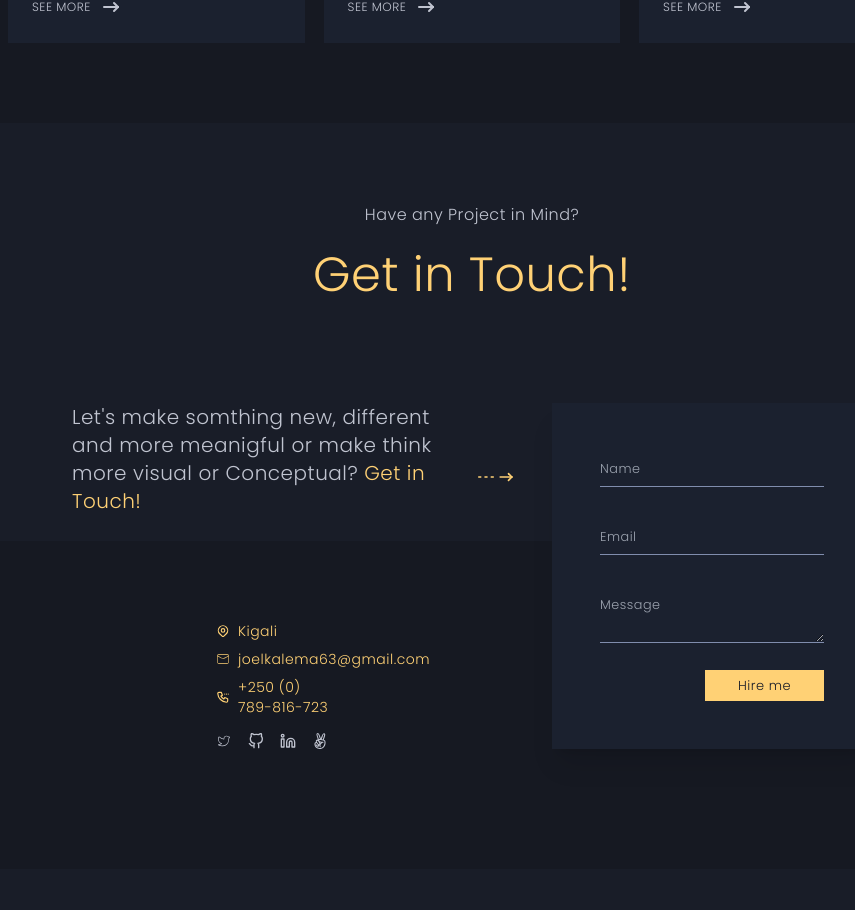
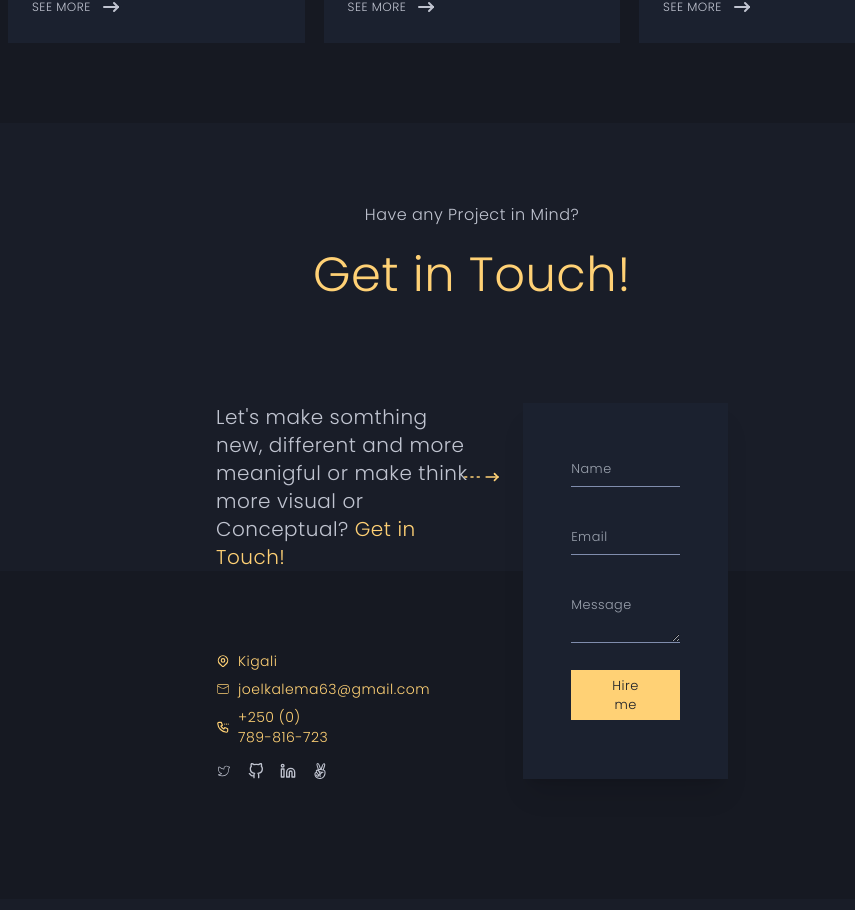
Before and after one commit to joel-kalema/me_with-nextjs, a Next.js app: page / in a window 1280 px wide. Shown: the part 4320-5230 px from the top of the page, without its empty margins (168-1023 px from the left). Built offline with nearby package versions, Linux system fonts and the light colour scheme.

Commit message:
update style

```diff
--- a/components/partenets.js
+++ b/components/partenets.js
@@ -11,7 +11,7 @@ export default function Partenets (){
     }, []);
 
     return(
-        <div id='contact' className="flex justify-center flex-col items-center px-10 md:px-20 lg:px-60 pt-20" data-aos="fade-up" data-aos-duration="1000">
+        <div id='contact' className="flex justify-center flex-col items-center px-10 md:px-20 xl:px-96 lg:px-60 pt-20" data-aos="fade-up" data-aos-duration="1000">
             <h2>Have any Project in Mind?</h2>
             <h1 className='text-5xl text-[#ffd175] text-center my-6'>Get in Touch!</h1>
             <div className="flex flex-col md:flex-row justify-between mt-4 md:mt-20">
```
